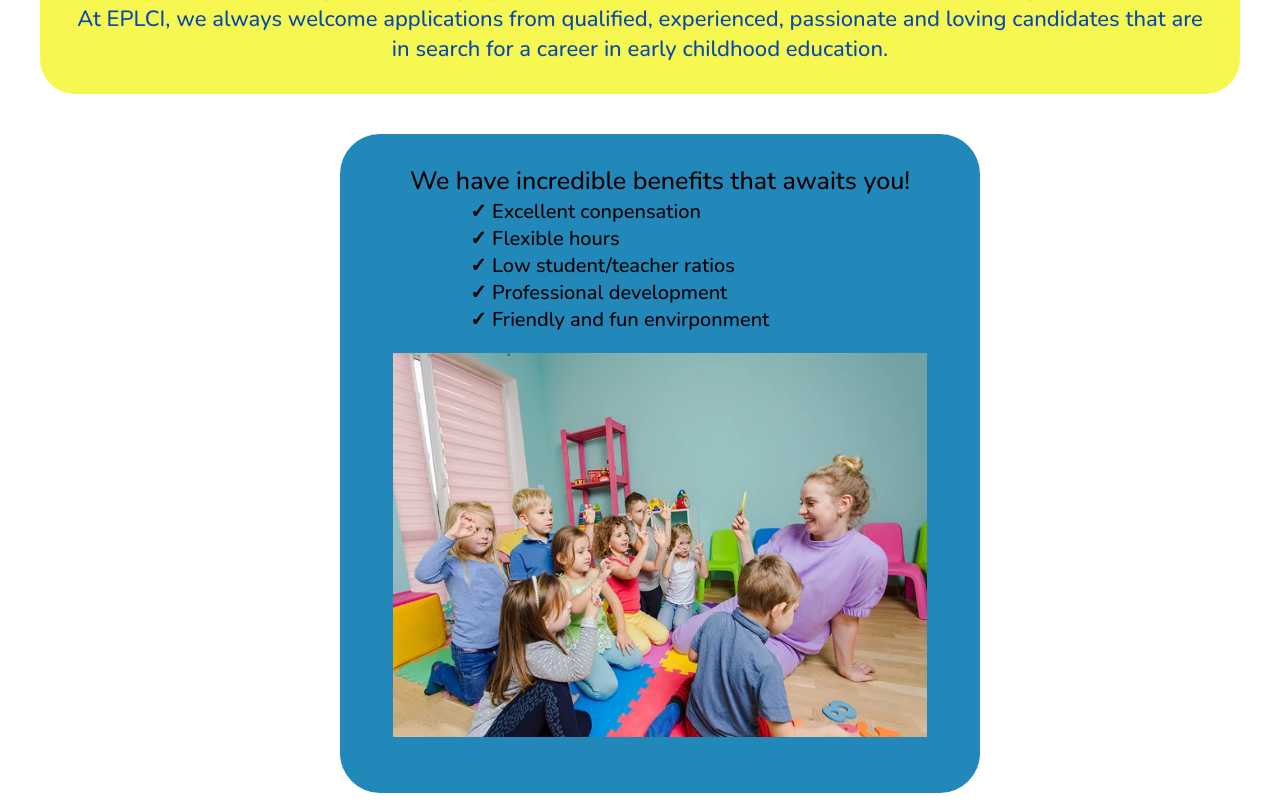
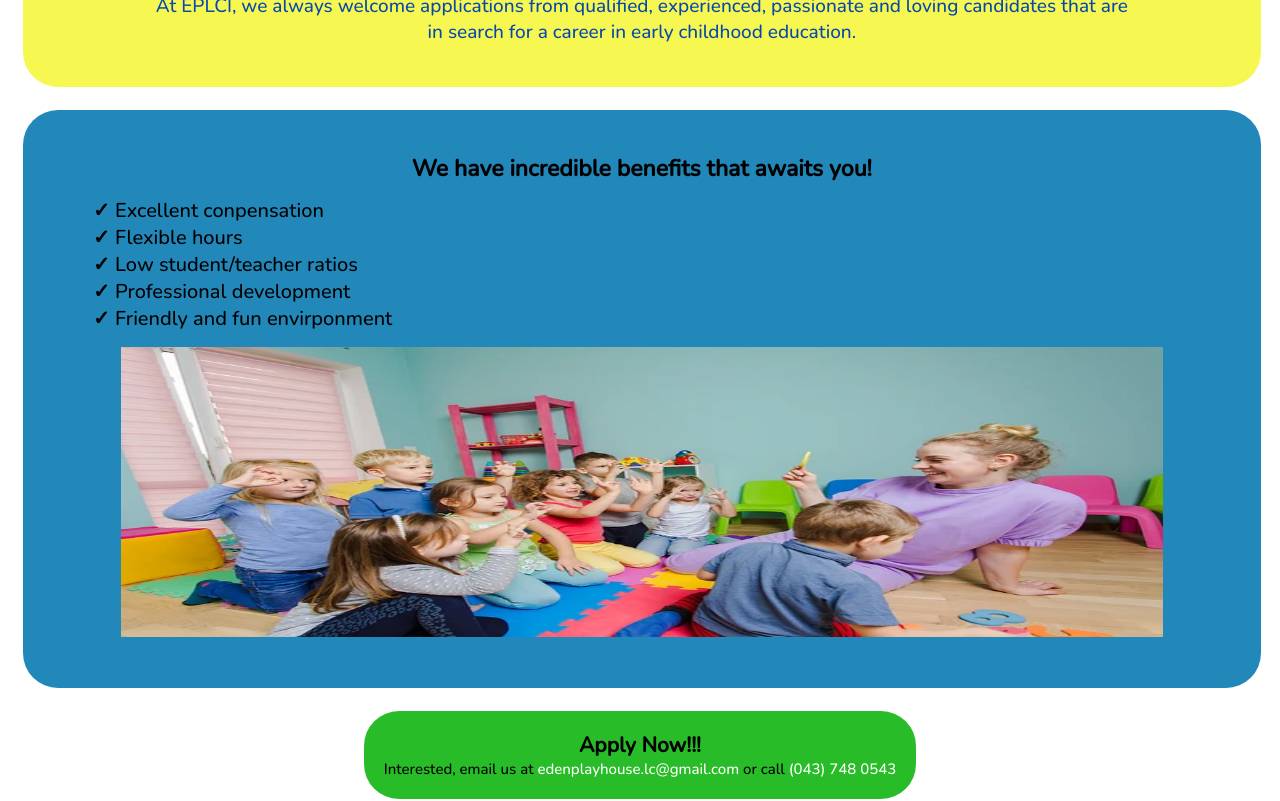
Before and after one commit to blhbhl/MP2-EdenPlayhouse, a React (Vite) app: page /careers in a window 1280 px wide. Shown: the part 1020-1821 px from the top of the page. Built offline with nearby package versions, Linux system fonts and the light colour scheme.

Commit message:
updated css files for responsivesness

```diff
--- a/src/components/Card.jsx
+++ b/src/components/Card.jsx
@@ -5,7 +5,7 @@ const Card = () => {
   return (
     <div className="card">
       <h1 className="title">Program Offerings</h1>
-      <div>
+
       <CardContent
         imgSrc="/public/pictures/toddler.png"
         category="Toddler"
@@ -21,9 +21,7 @@ const Card = () => {
         class_size={8}
         time="8:00am - 12:00pm"
       />
-      </div>
 
-      <div>
       <CardContent
         imgSrc="/public/pictures/kindergarten.png"
         category="Kindergarten"
@@ -40,7 +38,6 @@ const Card = () => {
         time="1:00pm - 4:00pm"
       />
       </div>
-    </div>
   );
 };
 
--- a/src/components/CareersContent.css
+++ b/src/components/CareersContent.css
@@ -5,7 +5,6 @@
    background-image: url(public/pictures/careerbg.png);
    background-repeat:no-repeat;
    background-size:cover;
-   padding:20px;
    filter:brightness(0.9)
 }
 
@@ -14,7 +13,7 @@
     top: 50%;
     left: 50%;
     transform: translate(-50%, -50%);
-    font-size: 80px;
+    font-size: 90px;
     color: white;
     text-shadow: 2px 2px 4px rgb(199, 54, 112), 2px 2px 4px rgb(135, 14, 135);
     font-family: 'painted_brushregular';
@@ -23,38 +22,45 @@
     text-align:center;
 }
 
-.career-border{
+.careers-border{
     background-color: rgb(247, 247, 82);
     border-radius: 35px;
-    margin: 40px;
-
-
+    margin: 23px;
+    width: 96.7%;
+    height: 160px;
 }
 
 .one{
-    font-size: 22px;
+    font-size: 19px;
     color:rgb(7, 73, 172);
-    padding: 30px;
+    padding: 40px;
     text-align:center;
-
 }
 
-.career-benefits{
+.careers-benefits{
     background-color: rgb(34, 135, 185);
-    margin-left: 40px;
-    border-radius: 40px;
-    padding: 30px;
-    width: 50%;
-}
-
-.career-benefits img{
-    width: 92%;
-    height: 48vh;
-    margin: 20px;
+    border-radius: 35px;
+    padding: 40px;
+    margin: 23px;
+    width:96.7%;
 }
 
 .two{
-    font-size: 25px;
+    font-size: 23px;
+    margin: 3px;
+    font-weight: bold;
+}
+
+.benefits-list{
+    justify-content: center;
+    margin-left: 20px;
+    padding: 10px;
+}
+
+.careers-benefits img{
+    width:90%;
+    height: 290px;
+    margin: 5px;
 }
 
 .careers-banner ul{
@@ -67,24 +73,20 @@
     text-align: justify;
 }
 
+
 .three{
-    margin-left: 100px;
+    margin: 30px;
 }
 
 .four{
     background-color: rgb(40, 189, 40);
-    width: 50%;
-    height: 30vh;
-    margin-top: 38px;
-    margin-bottom: 35px;
-    margin-left: 40px;
-    padding: 30px;
-    border-radius: 40px;
-
+    margin-bottom: 23px;
+    border-radius: 35px;
+    padding: 20px;
 }
 
 .four-header{
-    font-size: 25px;
+    font-size: 21px;
     font-weight: bolder;
 }
 
@@ -93,9 +95,48 @@
 }
 
 .four-content{
-    font-size: 20px;
+    font-size: 15px;
 }
 
 .career-benefits, .four{
     display: inline-block;
 }
+
+/*for a mobile device */
+@media (max-width: 720px) {
+    .careers-banner {
+      width: 100%;
+      height: 50vh;
+    }
+    .careers-banner-text{
+        font-size: 40px;
+    }
+    .careers-border{
+        width: 320px;
+        height:35vh;
+        margin: 35px;
+        padding: 5px;
+    }
+
+    .one{
+        font-size: 18px;
+        padding-top: 9px;
+    }
+    .careers-benefits{
+        width:320px;
+        height:72.5vh;
+        margin: 35px;
+    }
+    .careers-benefits img{
+        height: 305px;
+    }
+    ul li{
+        font-size: 15px;
+    }
+
+    .four{
+        margin-top: 3px;
+    }
+
+
+  }
--- a/src/components/CareersContent.jsx
+++ b/src/components/CareersContent.jsx
@@ -5,7 +5,7 @@ const Careers = () => {
   return (
     <div className="body">
       <CareersBanner />
-      <div className="career-border">
+      <div className="careers-border">
         <p className="one">
           Looking for a fun, exciting and challenging work environment? Join
           Eden Playhouse and Learning Center Inc. now!<br></br> At EPLCI, we
@@ -14,9 +14,9 @@ const Careers = () => {
           <br /> in search for a career in early childhood education.
         </p>
       </div>
-      <div className="career-benefits">
+      <div className="careers-benefits">
         <p className="two">We have incredible benefits that awaits you!</p>
-        <div className="three">
+        <div className="benefits-list">
           <ul>
             <li>
               <b>✓</b> Excellent conpensation
@@ -40,7 +40,7 @@ const Careers = () => {
       <div className="four">
         <p className="four-header">Apply Now!!!</p>
         <p className="four-content">
-          Interested, email us <span>edenplayhouse.lc@gmail.com</span> or call <span> (043) 748 0543</span>
+          Interested, email us at <span>edenplayhouse.lc@gmail.com</span> or call <span> (043) 748 0543</span>
         </p>
       </div>
     </div>
--- a/src/components/Progs.css
+++ b/src/components/Progs.css
@@ -2,14 +2,12 @@
 /* Banner starts here*/
 .programs-banner {
    width: 100%;
-   height: 500px;
+   height: 400px;
    background-image: url(public/pictures/programs.png);
    background-repeat:no-repeat;
    background-size:cover;
    padding:20px;
    filter:brightness(0.9)
-
-
 }
 
 .banner-text-programs {
@@ -17,7 +15,7 @@
     top: 50%;
     left: 50%;
     transform: translate(-50%, -50%);
-    font-size: 80px;
+    font-size: 90px;
     color: white;
     text-shadow: 2px 2px 4px rgb(199, 54, 112), 2px 2px 4px rgb(135, 14, 135);
     font-family: 'painted_brushregular';
@@ -29,30 +27,29 @@
 
 /* cards starts here*/
 .card-container {
-        width: 24rem;
+        width: 250px;
         border-radius: 1rem;
         box-shadow: 0px 10px 8px #999;
-        margin-left: 5rem;
         height: 480px;
         align-items: center;
         background-color: rgb(255, 204, 0);
         display:inline-block;
+        margin-left: 1.3rem;
         margin-top: 2rem;
         margin-bottom: 2rem;
 
 }
-
 
 .card-container img {
     width: 100%;
     height: 18rem;
     padding: 30px;
     padding-bottom: 15px;
+}
 
-}
 .text {
-    margin-left: 50px;
-    font-size: 20px;
+    margin-left: 35px;
+    font-size: 18px;
     text-align:justify;
 
 
@@ -79,3 +76,16 @@ h1 {
     margin-bottom: 15px;
     font-size: 30px;
 }
+
+@media (max-width: 720px) {
+    .banner-text-programs {
+      font-size: 40px;
+    }
+
+    .card-container{
+        width: 85%;
+        height: 460px;
+        margin-right: 20px;
+    }
+
+  }
```
Also changed, not shown: src/components/CareersForm.jsx (deleted, +0 -35 lines).
